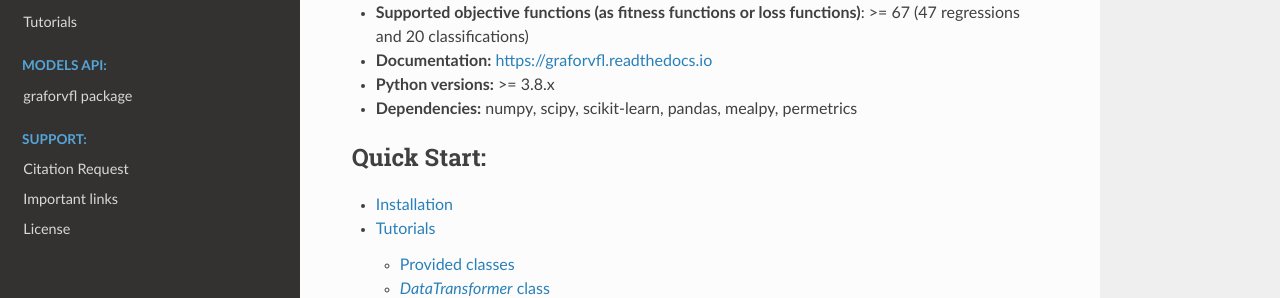
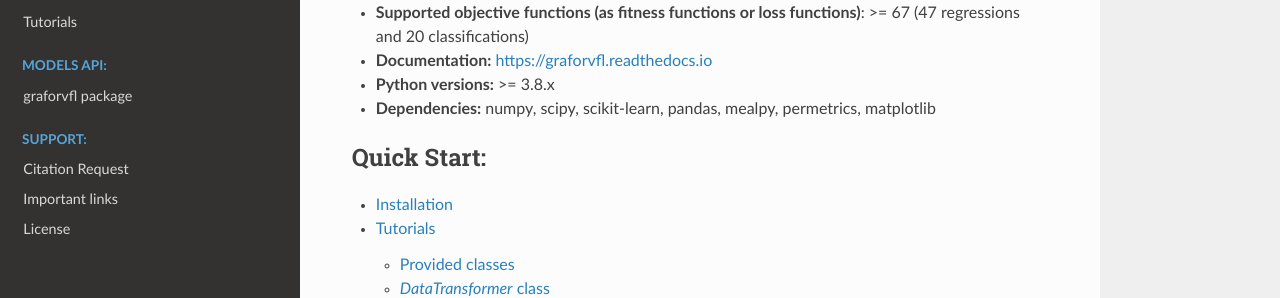
Before and after one commit to thieu1995/GrafoRVFL, a Sphinx documentation site: the page built from docs/source/index.rst, in a window 1280 px wide and 900 px high, scrolled down 396 px. Shown: the part 159-457 px from the top of the window. Built offline with Sphinx 7.4.7 and the Read the Docs theme 3.1.0, drawn with Linux system fonts in a browser that asks for light colours.

Commit message:
Add dependency matplotlib

```diff
--- a/docs/requirements.txt
+++ b/docs/requirements.txt
@@ -8,5 +8,4 @@ scikit-learn>=1.0.2
 pandas>=1.3.5
 mealpy>=3.0.1
 permetrics>=2.0.0
-torch>=2.0.0
-skorch>=0.13.0
+matplotlib>=3.7.5
--- a/docs/source/index.rst
+++ b/docs/source/index.rst
@@ -66,7 +66,7 @@ or optimize weights in the network using gradient-free optimizers.
 * **Supported objective functions (as fitness functions or loss functions)**: >= 67 (47 regressions and 20 classifications)
 * **Documentation:** https://graforvfl.readthedocs.io
 * **Python versions:** >= 3.8.x
-* **Dependencies:** numpy, scipy, scikit-learn, pandas, mealpy, permetrics
+* **Dependencies:** numpy, scipy, scikit-learn, pandas, mealpy, permetrics, matplotlib
 
 
 .. toctree::
--- a/requirements.txt
+++ b/requirements.txt
@@ -4,6 +4,7 @@ scikit-learn>=1.0.2
 pandas>=1.3.5
 mealpy>=3.0.1
 permetrics>=2.0.0
+matplotlib>=3.7.5
 pytest==7.1.2
 pytest-cov==4.0.0
 flake8>=4.0.1
--- a/setup.py
+++ b/setup.py
@@ -71,7 +71,7 @@ setup(
         "Topic :: Utilities",
     ],
     install_requires=["numpy>=1.17.1", "scipy>=1.7.1", "scikit-learn>=1.0.2",
-                      "pandas>=1.3.5", "mealpy>=3.0.1", "permetrics>=2.0.0"],
+                      "pandas>=1.3.5", "mealpy>=3.0.1", "permetrics>=2.0.0", "matplotlib>=3.7.5",],
     extras_require={
         "dev": ["pytest>=7.0", "pytest-cov==4.0.0", "flake8>=4.0.1"],
     },
```
Also changed, not shown: README.md (+1 -1 lines).
